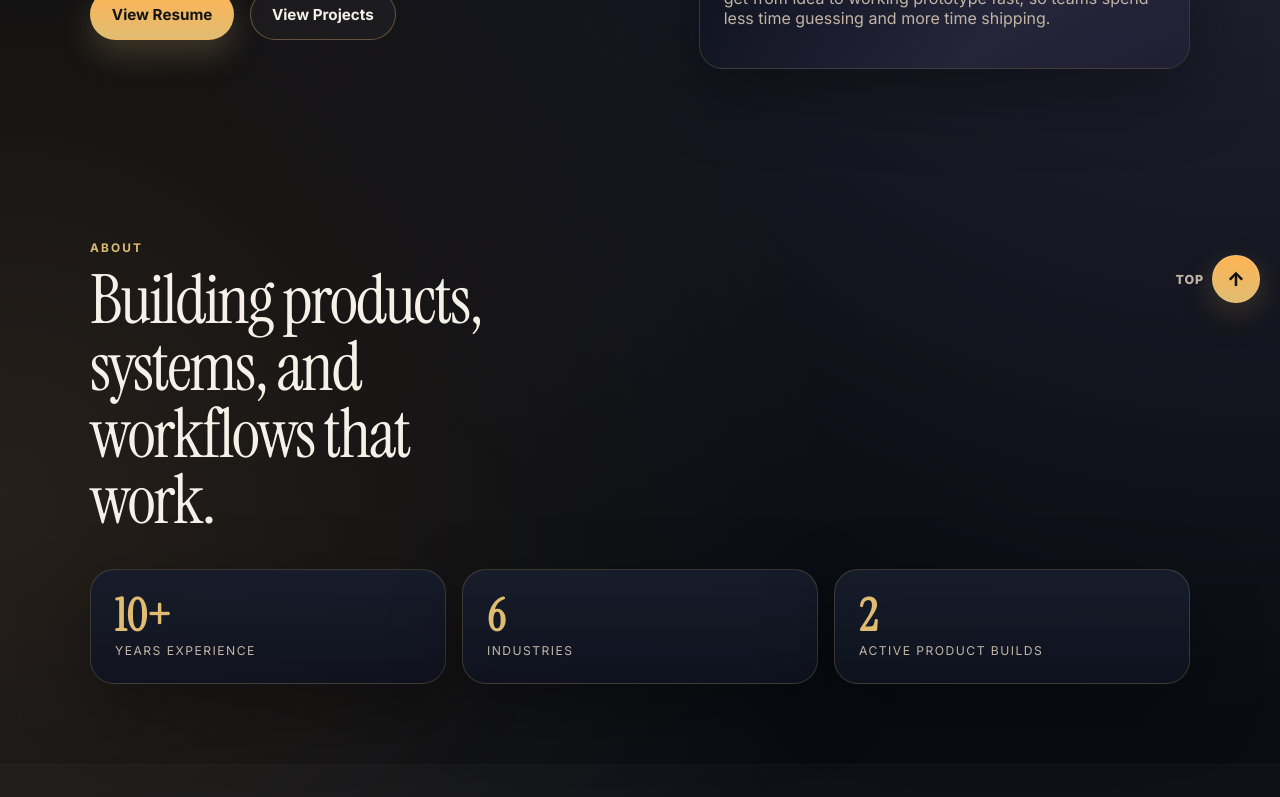
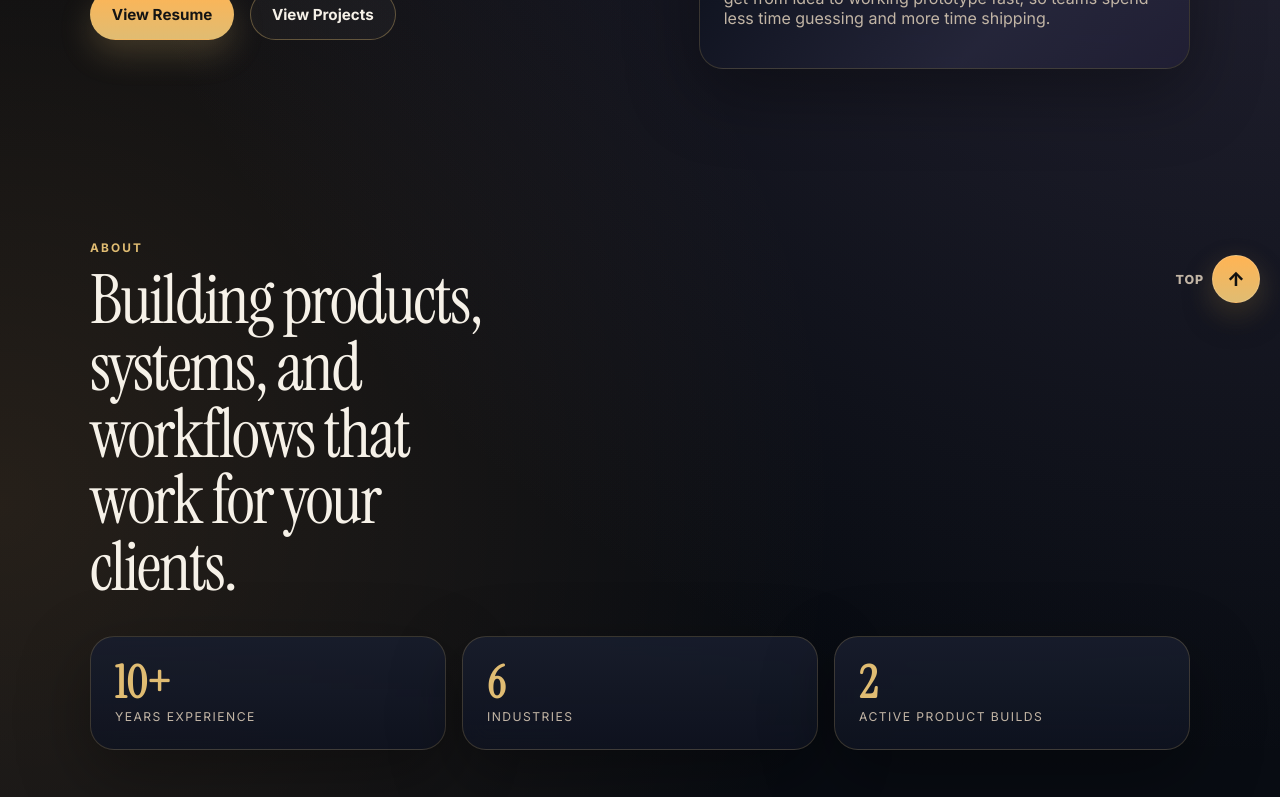
Before and after one commit to vmikell/victor-job-search, a React (Vite) app: page / in a window 1280 px wide. Shown: the part 477-1274 px from the top of the page. Built offline with nearby package versions, Linux system fonts and the light colour scheme.

Commit message:
fix: update about section heading

```diff
--- a/src/pages/HomePage.tsx
+++ b/src/pages/HomePage.tsx
@@ -25,7 +25,7 @@ export function HomePage() {
       <section id="about" className="section">
         <div className="container">
           <p className="section-label">About</p>
-          <h2 className="section-title">Building products, systems, and workflows that work.</h2>
+          <h2 className="section-title">Building products, systems, and workflows that work for your clients.</h2>
           <div className="stats-grid">
             {stats.map((stat) => (
               <article key={stat.label} className="stat-card">
```
